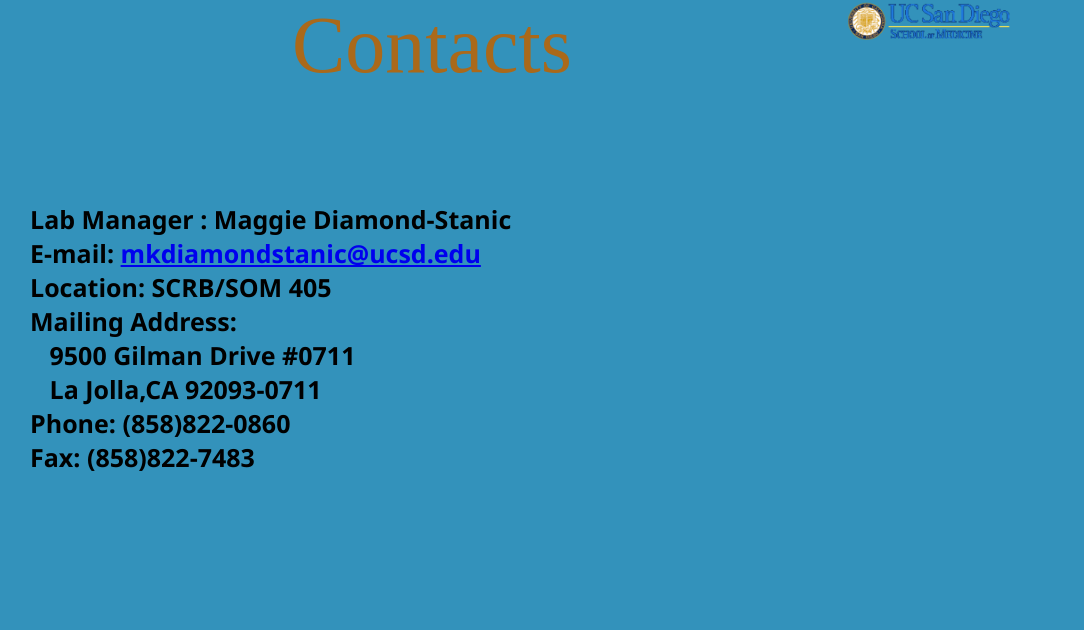
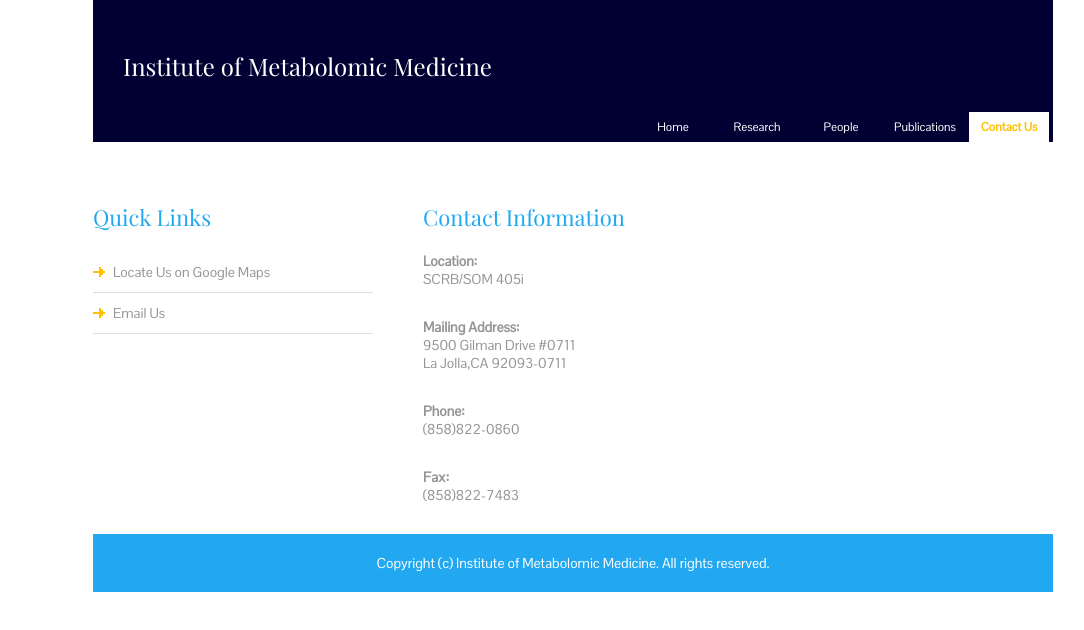
Before and after one commit to ucsd-imm/ucsd-imm.github.io, a plain HTML site: page contact.html in a window 1280 px wide. Shown: the whole page, without its empty margins (67-1151 px from the left). Drawn offline with nearby package versions, Linux system fonts and the light colour scheme.

Commit message:
added contact page, marked research as under construction

```diff
--- a/contact.html
+++ b/contact.html
@@ -1,164 +1,62 @@
-<!DOCTYPE html>
-<html><head><meta name="GCD" content="YTk3ODQ3ZWZhN2I4NzZmMzBkNTEwYjJl1e55dfe2dcfca08f49a436f4598fa51c"/>
-  <meta charset="utf-8">
-  <title>Contacts</title>
-  <meta name="generator" content="Google Web Designer 1.5.1.1118">
-  <style type="text/css" id="gwd-text-style">p {
-    margin: 0px;
-}
-h1 {
-    margin: 0px;
-}
-h2 {
-    margin: 0px;
-}
-h3 {
-    margin: 0px;
-}</style>
-  <style type="text/css">html,
-body {
-    width: 100%;
-    height: 100%;
-    margin: 0px;
-}
-body {
-    transform: matrix3d(1, 0, 0, 0, 0, 1, 0, 0, 0, 0, 1, 0, 0, 0, 0, 1);
-    -webkit-transform: matrix3d(1, 0, 0, 0, 0, 1, 0, 0, 0, 0, 1, 0, 0, 0, 0, 1);
-    -moz-transform: matrix3d(1, 0, 0, 0, 0, 1, 0, 0, 0, 0, 1, 0, 0, 0, 0, 1);
-    perspective: 1400px;
-    -webkit-perspective: 1400px;
-    -moz-perspective: 1400px;
-    transform-style: preserve-3d;
-    -webkit-transform-style: preserve-3d;
-    -moz-transform-style: preserve-3d;
-    background-image: none;
-    background-color: rgb(51, 146, 187);
-}
-.gwd-p-7mxo {
-    position: absolute;
-    font-family: 'Times New Roman';
-    font-size: 80px;
-    color: rgb(170, 105, 26);
-    transform-style: preserve-3d;
-    -webkit-transform-style: preserve-3d;
-    -moz-transform-style: preserve-3d;
-    left: 359px;
-    top: 0px;
-    width: 182px;
-    height: 60px;
-    transform-origin: 144px 268.5px 0px;
-    -webkit-transform-origin: 144px 268.5px 0px;
-    -moz-transform-origin: 144px 268.5px 0px;
-}
-.gwd-p-gxqj {
-    position: absolute;
-    width: 720px;
-    height: 247px;
-    font-family: 'Times New Roman';
-    color: rgb(0, 0, 0);
-    left: 97px;
-    top: 202px;
-    background-image: none;
-    background-color: rgb(51, 146, 187);
-}
-.gwd-span-17lx {
-    font-size: 28px;
-}
-.gwd-strong-1lih {
-    font-family: 'Segoe UI', Helvetica, Arial, sans-serif;
-}
-.gwd-strong-trzr {
-    font-family: 'Segoe UI', Helvetica, Arial, sans-serif;
-}
-.gwd-strong-jqz9 {
-    font-family: 'Segoe UI', Helvetica, Arial, sans-serif;
-}
-.gwd-a-7hfn {
-    font-family: 'Segoe UI', Helvetica, Arial, sans-serif;
-    font-weight: bold;
-}
-.gwd-strong-hln0 {
-    font-family: 'Segoe UI', Helvetica, Arial, sans-serif;
-}
-.gwd-strong-k2ah {
-    font-family: 'Segoe UI', Helvetica, Arial, sans-serif;
-}
-.gwd-strong-18st {
-    font-family: 'Segoe UI', Helvetica, Arial, sans-serif;
-}
-.gwd-strong-ywzv {
-    font-family: 'Segoe UI', Helvetica, Arial, sans-serif;
-}
-.gwd-strong-1r7d {
-    font-family: 'Segoe UI', Helvetica, Arial, sans-serif;
-}
-.gwd-strong-1b0f {
-    font-family: 'Segoe UI', Helvetica, Arial, sans-serif;
-}
-.gwd-strong-1oux {
-    font-family: 'Segoe UI', Helvetica, Arial, sans-serif;
-}
-.gwd-strong-1c60 {
-    font-family: 'Segoe UI', Helvetica, Arial, sans-serif;
-}
-.gwd-strong-194n {
-    font-family: 'Segoe UI', Helvetica, Arial, sans-serif;
-}
-.gwd-span-1cfk {
-    font-size: 25px;
-    left: 0px;
-    top: 0px;
-}
-.gwd-new-class-13gz {} .gwd-new-class-yor4 {} .gwd-new-class-1gw4 {
-    border-image-source: none;
-    border-color: rgb(45, 58, 45);
-    font-size: 25px;
-}
-.gwd-p-vthn {
-    position: absolute;
-    font-family: 'Segoe UI', Helvetica, Arial, sans-serif;
-    color: rgb(0, 0, 0);
-    transform-origin: 10px 31.5px 0px;
-    -webkit-transform-origin: 10px 31.5px 0px;
-    -moz-transform-origin: 10px 31.5px 0px;
-    transform-style: preserve-3d;
-    -webkit-transform-style: preserve-3d;
-    -moz-transform-style: preserve-3d;
-    left: -41px;
-    top: -273px;
-    width: 25px;
-    height: 63px;
-}
-.gwd-img-ef6u {
-    position: absolute;
-    width: auto;
-    height: auto;
-    left: 915px;
-    top: 2px;
-}
-.gwd-strong-1x6v {
-    font-size: medium;
-}
-.gwd-strong-wqwg {
-    font-size: medium;
-}
-.gwd-strong-1931 {
-    font-size: medium;
-}
-.gwd-span-1bcb {
-    font-size: 25px;
-}</style>
+<!DOCTYPE html PUBLIC "-//W3C//DTD XHTML 1.0 Transitional//EN" "http://www.w3.org/TR/xhtml1/DTD/xhtml1-transitional.dtd">
+<html xmlns="http://www.w3.org/1999/xhtml">
+
+<html>
+<head>
+<meta http-equiv="Content-Type" content="text/html; charset=utf-8" />
+<title>IMM</title>
+<link rel="stylesheet" type="text/css" href="css/styles.css"/>
+<link href='http://fonts.googleapis.com/css?family=Playfair+Display|Pontano+Sans' rel='stylesheet' type='text/css'>
 </head>
+<body>
+<div class="header-wrapper">
+    <div class="header">
+        <div class="header-content">
+            <div class="logo">
+                <h1>Institute of Metabolomic Medicine</h1>
+            </div>
 
-<body style="">
-  <p class="gwd-p-7mxo">Contacts</p>
-  <p class="gwd-p-gxqj gwd-new-class-13gz gwd-new-class-yor4 gwd-new-class-1gw4"><span class="gwd-span-17lx gwd-span-1cfk"><strong class="gwd-strong-1lih">Lab Manager : Maggie Diamond-Stanic</strong><strong class="gwd-strong-trzr"><br></strong><strong class="gwd-strong-jqz9">E-mail:&nbsp;</strong><a href="https://mail.ucsd.edu/owa/redir.aspx?SURL=oO-yFOg_GuCdPJ53e9CBzXQYRiWJ26UeZzFY6f0NT-M8UDitKPnSCG0AYQBpAGwAdABvADoAbQBrAGQAaQBhAG0AbwBuAGQAcwB0AGEAbgBpAGMAQAB1AGMAcwBkAC4AZQBkAHUA&amp;URL=mailto%3amkdiamondstanic%40ucsd.edu" target="_blank" class="gwd-a-7hfn">mkdiamondstanic@ucsd.edu</a><strong class="gwd-strong-hln0"><br></strong><strong class="gwd-strong-k2ah">Location: SCRB/SOM 405</strong><strong class="gwd-strong-18st"><br></strong><strong class="gwd-strong-ywzv">Mailing Address:</strong><strong class="gwd-strong-1r7d"><br></strong><strong class="gwd-strong-1b0f">&nbsp;&nbsp; 9500 Gilman Drive #0711</strong><strong class="gwd-strong-1oux"><br></strong><strong class="gwd-strong-1c60">&nbsp;&nbsp; La Jolla,CA 92093-0711<br>Phone: (858)822-0860<br>Fax: (858)822-7483<br class=""><br class=""></strong></span>
-  </p>
-  <p class="gwd-p-vthn"><strong class="gwd-strong-1c60"><br class=""></strong>
-  </p><strong class="gwd-strong-194n"><br></strong>
-  <br class="" style="">
-  <gwd_animation_label_element data-label-name="label-1" data-label-time="0" data-label-animation-class-name="label-1" style=""></gwd_animation_label_element>
-  <img src="images/UCSD_logo.png" class="gwd-img-ef6u" style="">
+            <div class="menu">
+                <ul>
+                <li><a href="index.html">Home</a></li>
+                <li><a href="research.html">Research</a></li>
+                <li><a href="people.html">People</a></li>
+                <li><a href="publications.html">Publications</a></li>
+                <li><a class="active" href="contact.html">Contact Us</a></li>
+                </ul>
+            </div>
+        </div>
+    </div>
+</div>
+<!--- header-wrapper div end -->
+<div class="clearing"></div>
+<div class="cotainer">
+    <div class="col-wrapper">
+    <div class="col1 marRight">
+    <h1>Quick Links</h1>
 
+    <ul>
+    <li><a href="https://www.google.com/maps/place/Stein+Clinical+Research+Building/@32.8760943,-117.236282,17z/data=!3m1!4b1!4m2!3m1!1s0x80dc06c569233719:0x2665afbb1d33edcb">Locate Us on Google Maps</a></li>
+    <li><a href="mailto:">Email Us</a></li>
+    </ul>
+    </div>
+    <div class="col2">
+    <h1>Contact Information</h1>
+    <h2>Location:</h2> SCRB/SOM 405i<br>
+    <p><h2>Mailing Address:</h2> 9500 Gilman Drive #0711</br>
+    La Jolla,CA 92093-0711</p>
+    <h2>Phone:</h2> (858)822-0860
+    <p><h2>Fax: </h2>(858)822-7483</p>
+    </div>
+    </div>
+</div>
+<div class="clearing"></div>
 
-</body></html>
+<!--- footer-wrapper div end -->
+<div class="footer-strip-wrapper">
+    <div class="footer-strip">
+    <p>Copyright (c) Institute of Metabolomic Medicine. All rights reserved.</p>
+    </div>
+</div>
+</body>
+</html>
--- a/css/styles.css
+++ b/css/styles.css
@@ -53,7 +53,7 @@ a.readmore:hover{ color:#ffc103; font-size:14px; font-weight:normal;}
 
 .footer-strip-wrapper{width:960px; height:auto; background:#22a8f0; overflow:hidden; margin: 0 auto;}
 .footer-strip{width:670px; margin:0 auto; margin-top:20px; margin-bottom:20px;}
-.footer-strip p{color:#ffffff;}
+.footer-strip p{color:#ffffff; text-align: center;}
 a.footerlink{color:#ffffff;}
 a.footerlink:hover{color:#222156;}
 
```
Also changed, not shown: research.html (+1 -14 lines).
